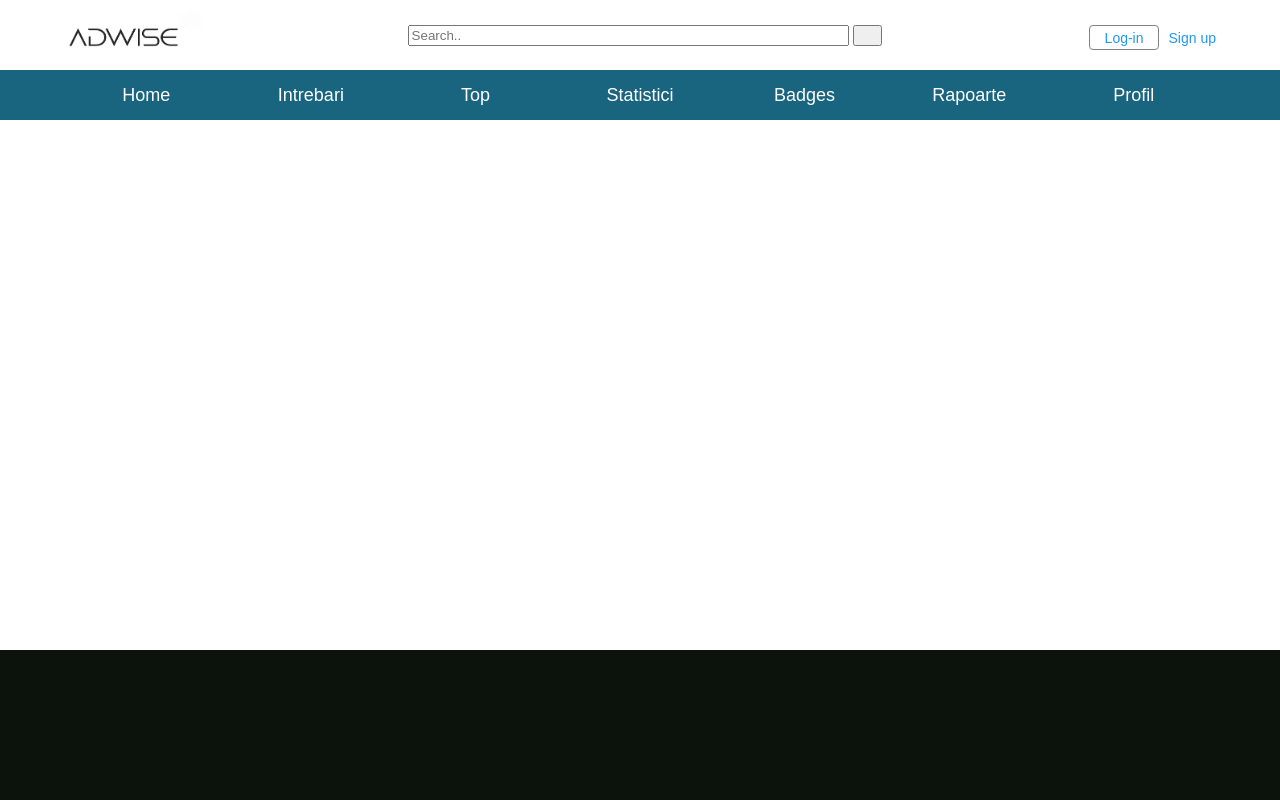
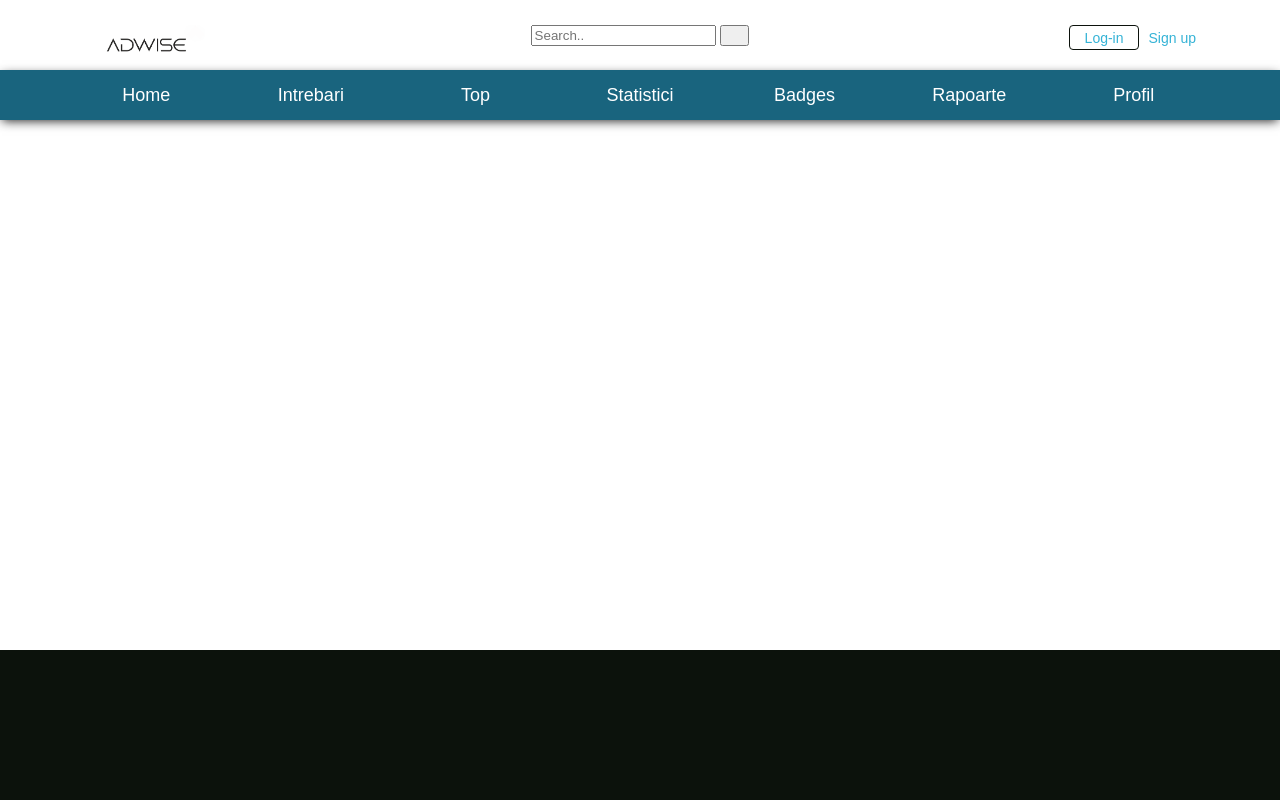
Before and after one commit to laurentiudascalu/TW-UAIC, a PHP site: page /pages/home.html in a window 1280 px wide. Run offline with PHP 8.4, Linux system fonts and the light colour scheme; some web fonts are replaced.

Commit message:
Add files via upload

```diff
--- a/public/css/style.css
+++ b/public/css/style.css
@@ -51,12 +51,15 @@
 *{
 	box-sizing: border-box;
 	font-family: 'Montserrat', sans-serif;
+	font-weight: 500;
 }
 body {
 	font-family: 'Montserrat', sans-serif;
+	font-weight: 500;
 	position: relative;
 	padding-bottom: 380px;
 	min-height: 100vh;
+	color:#0c120c;
 }
 .container{
 	margin:0 auto;
@@ -69,9 +72,11 @@
     display: flex;
     justify-content: space-around;
     height: inherit;
+    padding-top: 10px;
+    padding-left: 20px;
+    padding-right: 20px;
 }
 header{
-	padding-top: 10px;
 	height: 70px;
 	background-color: #fff;
 }
@@ -79,32 +84,30 @@
 	max-height: 100%;
 	max-width: 100%;
 }
-.logo a{
-	display: inline-block;
-	height: 50px;
-	margin-bottom: 10px;
+.logo a {
+    display: inline-block;
+    height: 30px;
+    margin-top: 15px;
 }
 .logo {
-    height: inherit;
     width: 140px;
     text-align: center;
 }
 .login {
-    height: inherit;
-    width: 130px;
+    width: 140px;
     text-align: right;
     padding-top: 15px;
 }
 .login a{
 	text-decoration: none;
-	color: #2196F3;
+	color: #35b3d6;
 	font-size: 14px;
 }
 .login button{
 	width: 70px;
     height: 25px;
     background-color: #fff;
-    border: 1px solid #878080;
+    border: 1px solid #0c120c;
     border-radius: 4px;
     margin-right: 5px;
 }
@@ -114,18 +117,44 @@
     box-shadow: 0px 0px 3px 1px #35b3d6;
 }
 .cauta {
-    height: inherit;
-    width: calc(100% - 270px);
+    width: calc(100% - 280px);
     text-align: center;
     padding-top: 15px;
 }
-.cauta input{
+.cautareSus{
 	width: 50%;
+	margin: 0 auto;
+	position: relative;
 }
+.cautareSus input{
+	width: 100%;
+	padding: 5px;
+	height: 30px;
+	border-radius: 4px;
+	border:1px solid #0c120c;
+}
+.cautareSus button {
+    position: absolute;
+    border-bottom-right-radius: 3px;
+    border-top-right-radius: 3px;
+    background-color: #35b3d6;
+    color: #fff;
+    right: 0;
+    top: 0;
+    height: 100%;
+    border: 1px solid #0c120c;
+    border-left: 0px;
+    width: 35px;
+
+}
+
 nav {
     background-color: #19647e;
     position: sticky;
     height: 50px;
+    top:0px;
+    z-index: 2;
+    box-shadow: 0px 3px 10px -2px #242424;
 }
 .meniu {
     display: flex;
@@ -139,9 +168,9 @@
     text-decoration: none;
     font-size: 18px;
     padding-top: 16px;
+    transition: .3s background-color;
 }
-.meniu a:hover{
-	transition: .3s all;
+.meniu a:hover, .activ{
 	background-color: #35b3d6;
 }
 footer{
@@ -154,3 +183,63 @@
 .jos{
 	display: flex;
 }
+.intrebare{
+    padding: 15px;
+    box-shadow: 1px 1px 5px 0px #5d5d5d;
+    position: relative;
+    border-radius: 5px;
+    margin-bottom: 20px;
+}
+.intrebareTitlu{
+	line-height: 22px;
+    color: #991d21;
+    font-size: 18px;
+    font-weight: 600;
+    text-align: left;
+    border-bottom: 1px solid #0c120c;
+    margin-bottom: 20px;
+}
+.mt20{
+	margin-top: 20px;
+}
+.titluPrimaPagina {
+    color: #0c120c;
+    font-size: 22px;
+    font-weight: 600;
+    text-align: left;
+    padding-left: 0px;
+    line-height: 25px;
+    margin-bottom: 20px;
+    padding-bottom: 7px;
+    border-bottom: 1.5px solid #19647e;
+}
+.content{
+	padding-top: 50px;
+}
+.likeDislike {
+    position: absolute;
+    right: 15px;
+    font-size: 17px;
+    top: 10px;
+    display: flex;
+}
+.like{
+	    margin-right: 10px;
+}
+.blackC{
+	color: #0c120c;
+}
+.intrebareTitlu .blackC{
+	font-size: 16px;
+}
+.intrebareHashtaguri {
+    width: 100%;
+    display: flex;
+    margin-top: 10px;
+}
+.hashtag {
+    background-color: #c9e4e7;
+    padding: 5px;
+    border-radius: 5px;
+    margin-right: 5px;
+}
```
